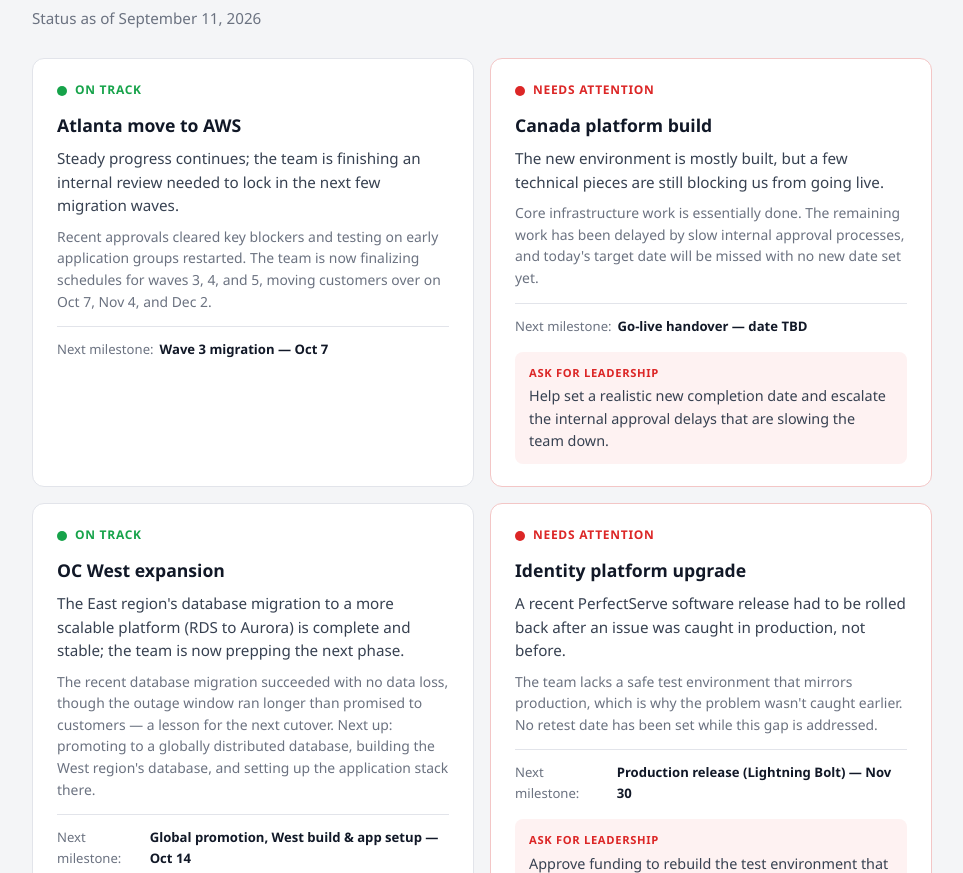
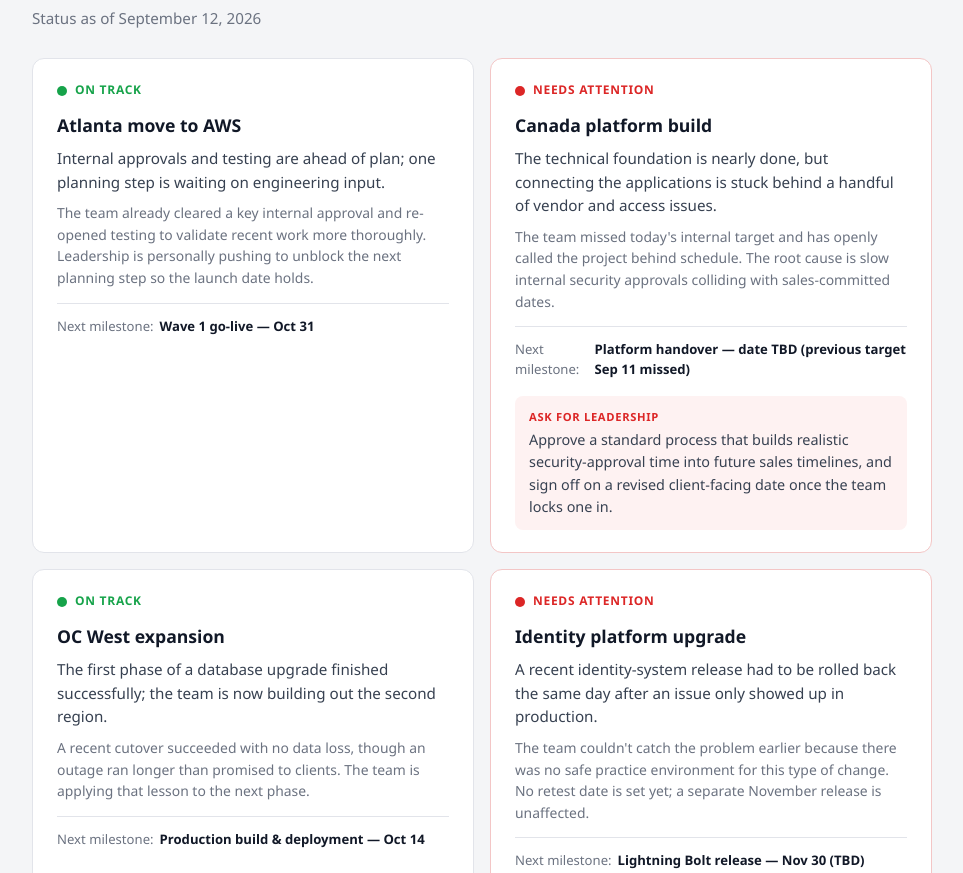
Before and after one commit to JonnyBir/perfectserve-projects-program-summary, a plain HTML site: page index.html in a window 1280 px wide. Shown: the part 79-952 px from the top of the page, without its empty margins (158-1121 px from the left). Drawn offline with Linux system fonts and the light colour scheme.

Commit message:
Exec summary update 2026-09-12

```diff
--- a/index.html
+++ b/index.html
@@ -3,7 +3,7 @@
 <head>
 <meta charset="UTF-8">
 <meta name="viewport" content="width=device-width, initial-scale=1.0">
-<title>PerfectServe Program &#183; Executive Summary &#183; 2026-09-11</title>
+<title>PerfectServe Program &#183; Executive Summary &#183; 2026-09-12</title>
 <style>
 * { box-sizing: border-box; margin: 0; padding: 0; }
 :root { --green-fg:#16a34a; --green-bg:#f0fdf4; --red-fg:#dc2626; --red-bg:#fef2f2; --ink:#111827; --sub:#6b7280; --line:#e2e4ea; }
@@ -40,49 +40,49 @@ footer { margin-top:24px; padding-top:16px; border-top:1px solid var(--line); di
 <div class="wrap">
 <header>
 <h1>PerfectServe Program &#8212; Executive Summary</h1>
-<div class="subtitle">Status as of September 11, 2026</div>
+<div class="subtitle">Status as of September 12, 2026</div>
 </header>
 <div class="grid">
 <div class="card">
 <div class="status-row"><span class="dot dot-green"></span><span class="status-label green">On track</span></div>
 <div class="proj-name">Atlanta move to AWS</div>
-<div class="proj-status">Steady progress continues; the team is finishing an internal review needed to lock in the next few migration waves.</div>
-<div class="proj-context">Recent approvals cleared key blockers and testing on early application groups restarted. The team is now finalizing schedules for waves 3, 4, and 5, moving customers over on Oct 7, Nov 4, and Dec 2.</div>
-<div class="milestone"><span class="milestone-label">Next milestone:</span><span class="milestone-value">Wave 3 migration &#8212; Oct 7</span></div>
+<div class="proj-status">Internal approvals and testing are ahead of plan; one planning step is waiting on engineering input.</div>
+<div class="proj-context">The team already cleared a key internal approval and re-opened testing to validate recent work more thoroughly. Leadership is personally pushing to unblock the next planning step so the launch date holds.</div>
+<div class="milestone"><span class="milestone-label">Next milestone:</span><span class="milestone-value">Wave 1 go-live &#8212; Oct 31</span></div>
 </div>
 <div class="card attention">
 <div class="status-row"><span class="dot dot-red"></span><span class="status-label red">Needs attention</span></div>
 <div class="proj-name">Canada platform build</div>
-<div class="proj-status">The new environment is mostly built, but a few technical pieces are still blocking us from going live.</div>
-<div class="proj-context">Core infrastructure work is essentially done. The remaining work has been delayed by slow internal approval processes, and today's target date will be missed with no new date set yet.</div>
-<div class="milestone"><span class="milestone-label">Next milestone:</span><span class="milestone-value">Go-live handover &#8212; date TBD</span></div>
+<div class="proj-status">The technical foundation is nearly done, but connecting the applications is stuck behind a handful of vendor and access issues.</div>
+<div class="proj-context">The team missed today's internal target and has openly called the project behind schedule. The root cause is slow internal security approvals colliding with sales-committed dates.</div>
+<div class="milestone"><span class="milestone-label">Next milestone:</span><span class="milestone-value">Platform handover &#8212; date TBD (previous target Sep 11 missed)</span></div>
 <div class="ask">
 <div class="ask-label">Ask for leadership</div>
-<div class="ask-text">Help set a realistic new completion date and escalate the internal approval delays that are slowing the team down.</div>
+<div class="ask-text">Approve a standard process that builds realistic security-approval time into future sales timelines, and sign off on a revised client-facing date once the team locks one in.</div>
 </div>
 </div>
 <div class="card">
 <div class="status-row"><span class="dot dot-green"></span><span class="status-label green">On track</span></div>
 <div class="proj-name">OC West expansion</div>
-<div class="proj-status">The East region's database migration to a more scalable platform (RDS to Aurora) is complete and stable; the team is now prepping the next phase.</div>
-<div class="proj-context">The recent database migration succeeded with no data loss, though the outage window ran longer than promised to customers &#8212; a lesson for the next cutover. Next up: promoting to a globally distributed database, building the West region's database, and setting up the application stack there.</div>
-<div class="milestone"><span class="milestone-label">Next milestone:</span><span class="milestone-value">Global promotion, West build &amp; app setup &#8212; Oct 14</span></div>
+<div class="proj-status">The first phase of a database upgrade finished successfully; the team is now building out the second region.</div>
+<div class="proj-context">A recent cutover succeeded with no data loss, though an outage ran longer than promised to clients. The team is applying that lesson to the next phase.</div>
+<div class="milestone"><span class="milestone-label">Next milestone:</span><span class="milestone-value">Production build &amp; deployment &#8212; Oct 14</span></div>
 </div>
 <div class="card attention">
 <div class="status-row"><span class="dot dot-red"></span><span class="status-label red">Needs attention</span></div>
 <div class="proj-name">Identity platform upgrade</div>
-<div class="proj-status">A recent PerfectServe software release had to be rolled back after an issue was caught in production, not before.</div>
-<div class="proj-context">The team lacks a safe test environment that mirrors production, which is why the problem wasn't caught earlier. No retest date has been set while this gap is addressed.</div>
-<div class="milestone"><span class="milestone-label">Next milestone:</span><span class="milestone-value">Production release (Lightning Bolt) &#8212; Nov 30</span></div>
+<div class="proj-status">A recent identity-system release had to be rolled back the same day after an issue only showed up in production.</div>
+<div class="proj-context">The team couldn't catch the problem earlier because there was no safe practice environment for this type of change. No retest date is set yet; a separate November release is unaffected.</div>
+<div class="milestone"><span class="milestone-label">Next milestone:</span><span class="milestone-value">Lightning Bolt release &#8212; Nov 30 (TBD)</span></div>
 <div class="ask">
 <div class="ask-label">Ask for leadership</div>
-<div class="ask-text">Approve funding to rebuild the test environment that was decommissioned, so the team can safely validate fixes before the next release attempt.</div>
+<div class="ask-text">Approve funding a dedicated test environment for identity changes so future releases can be validated safely before going live.</div>
 </div>
 </div>
 </div>
 <footer>
 <span class="summary-chip">2 on track &#183; 2 need help</span>
-<span class="summary-chip">PerfectServe Executive Summary &#183; Sep 11, 2026</span>
+<span class="summary-chip">PerfectServe Executive Summary &#183; Sep 12, 2026</span>
 </footer>
 </div>
 </body>
```
